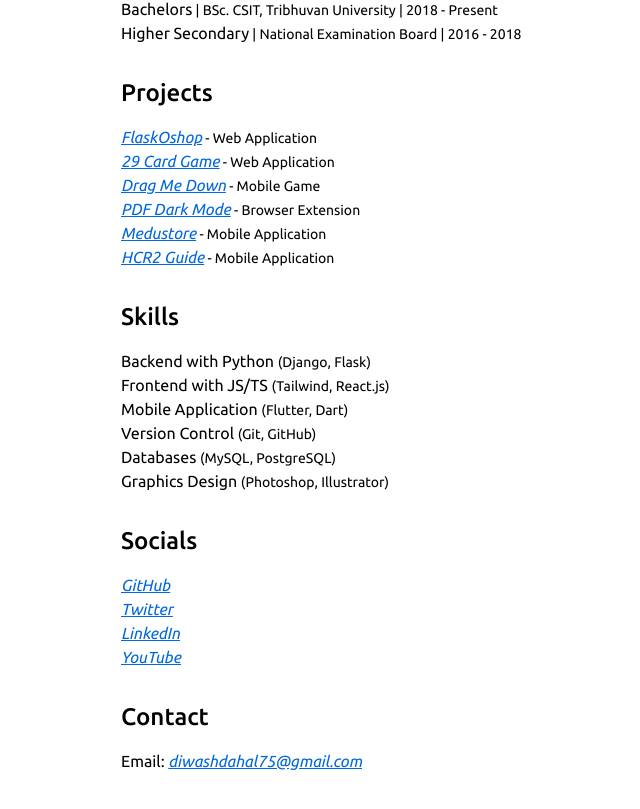
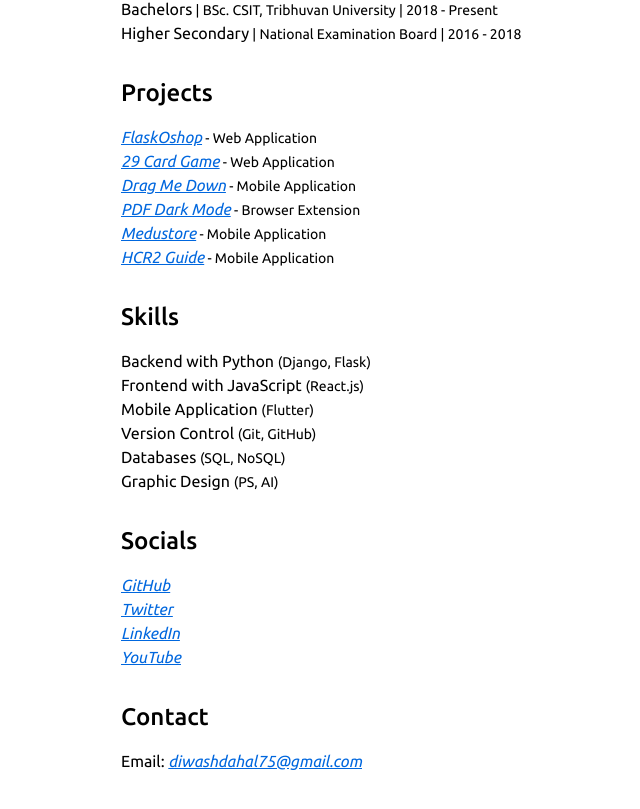
Before and after one commit to diwash007/minimal-portfolio, a React (Vite) app: page / in a window 1280 px wide. Shown: the part 759-1568 px from the top of the page, without its empty margins (199-839 px from the left). Built offline with nearby package versions, Linux system fonts and the light colour scheme.

Commit message:
fix: update skills

```diff
--- a/src/components/projects.tsx
+++ b/src/components/projects.tsx
@@ -15,7 +15,7 @@
     {
       name: 'Drag Me Down',
       link: 'https://play.google.com/store/apps/details?id=com.BabbalGames.DragMeDown',
-      description: 'Mobile Game'
+      description: 'Mobile Application'
     },
     {
       name: 'PDF Dark Mode',
--- a/src/components/skills.tsx
+++ b/src/components/skills.tsx
@@ -7,12 +7,12 @@
       description: 'Django, Flask'
     },
     {
-      name: 'Frontend with JS/TS',
-      description: 'Tailwind, React.js'
+      name: 'Frontend with JavaScript',
+      description: 'React.js'
     },
     {
       name: 'Mobile Application',
-      description: 'Flutter, Dart'
+      description: 'Flutter'
     },
     {
       name: 'Version Control',
@@ -20,11 +20,11 @@
     },
     {
       name: 'Databases',
-      description: 'MySQL, PostgreSQL'
+      description: 'SQL, NoSQL'
     },
     {
-      name: 'Graphics Design',
-      description: 'Photoshop, Illustrator'
+      name: 'Graphic Design',
+      description: 'PS, AI'
     }
   ]
 
```
